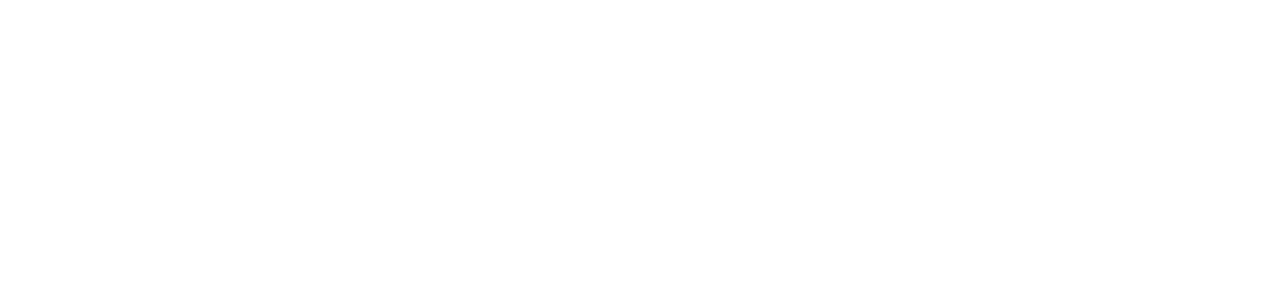
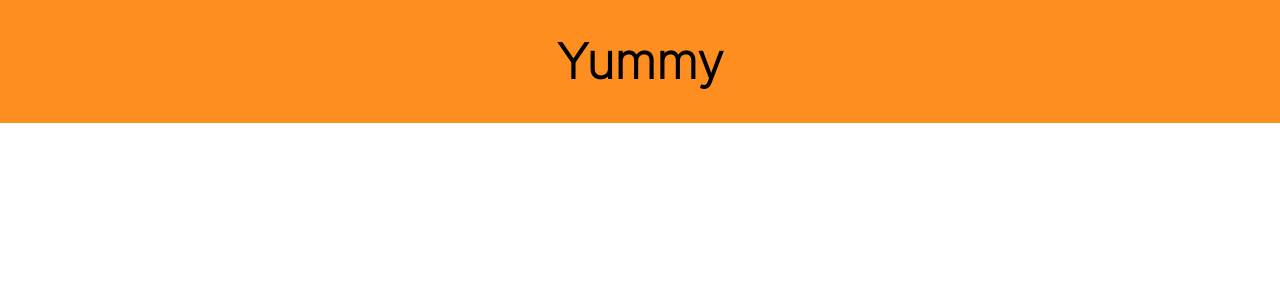
Before and after one commit to boobel/Delivery-App, a React (Create React App) app: page / in a window 1280 px wide. Before the commit this address had no page. Shown: the top 300 px of the page. Built offline with nearby package versions, Linux system fonts and the light colour scheme.

Commit message:
merged homepage and header

```diff
--- a/public/index.html
+++ b/public/index.html
@@ -2,7 +2,9 @@
 <html lang="en">
   <head>
     <meta charset="utf-8" />
-    <link rel="icon" href="%PUBLIC_URL%/favicon.ico" />
+    <link rel="preconnect" href="https://fonts.googleapis.com">
+    <link rel="preconnect" href="https://fonts.gstatic.com" crossorigin>
+    <link href="https://fonts.googleapis.com/css2?family=Inter:wght@200&display=swap" rel="stylesheet">
     <meta name="viewport" content="width=device-width, initial-scale=1" />
     <meta name="theme-color" content="#000000" />
     <meta
--- a/src/components/Header.tsx
+++ b/src/components/Header.tsx
@@ -7,6 +7,9 @@
   justify-content: space-between;
   align-items: center;
   background-color: #ff8e20;
+  font-size: 3rem;
+  padding: 32px 20px;
+  font-weight: bold;
 `;
 
 const Header: React.FC = () => {
--- a/src/globalStyles.tsx
+++ b/src/globalStyles.tsx
@@ -4,7 +4,7 @@
   body {
     margin: 0;
     padding: 0;
-    font-family: Impact, Haettenschweiler, 'Arial Narrow Bold', sans-serif;
+    font-family: 'Inter', sans-serif;
   }
 `;
 
--- a/src/pages/homepage.tsx
+++ b/src/pages/homepage.tsx
@@ -1,10 +1,16 @@
 import React from "react";
 import styled from "styled-components";
+import { Header } from "../components/Header";
 
 const StyledWrapper = styled.div``;
 
 const Home: React.FC = () => {
-  return <StyledWrapper></StyledWrapper>;
+  return (
+    <>
+      <Header />
+      <StyledWrapper></StyledWrapper>
+    </>
+  );
 };
 
 export { Home };
--- a/src/router.tsx
+++ b/src/router.tsx
@@ -1,13 +1,16 @@
-import { BrowserRouter, Routes } from "react-router-dom";
+import { BrowserRouter, Routes, Route } from "react-router-dom";
 import React from "react";
 import GlobalStyle from "./globalStyles";
+import { Home } from "./pages/homepage";
 
 const Router: React.FC = () => {
   return (
     <>
       <GlobalStyle />
       <BrowserRouter>
-        <Routes></Routes>
+        <Routes>
+          <Route path="/" element={<Home />} />
+        </Routes>
       </BrowserRouter>
     </>
   );
```
